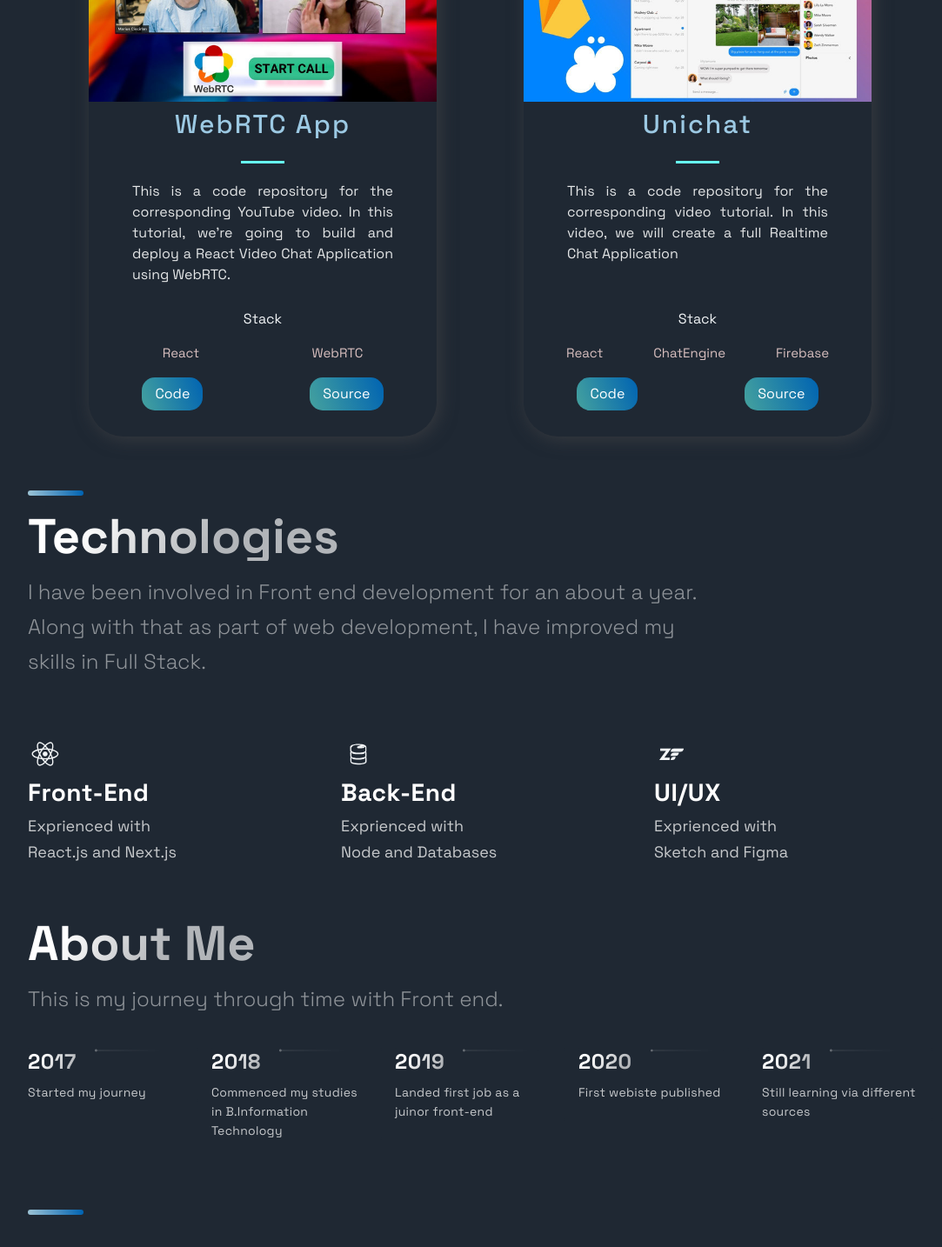
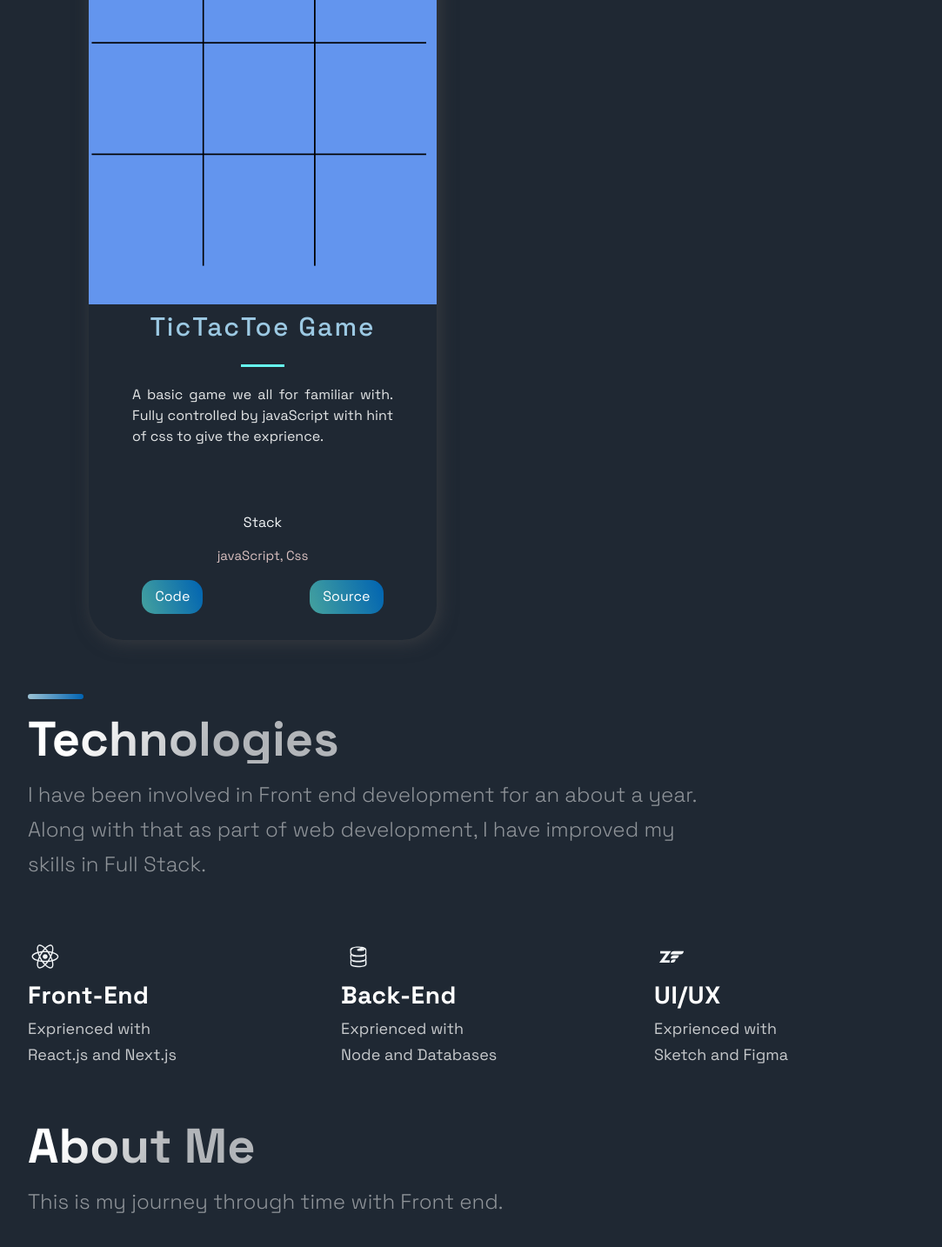
Before and after one commit to Loop545/protfolio2021, a Next.js app: page / in a window 1280 px wide. Shown: the part 1820-3254 px from the top of the page at 87% size, without its empty margins (88-1171 px from the left). Built offline with nearby package versions, Linux system fonts and the light colour scheme.

Commit message:
projects

```diff
--- a/src/constants/constants.js
+++ b/src/constants/constants.js
@@ -18,29 +18,29 @@
     id: 1,
   },
   {
-    title: 'WebRTC App',
-    description: "This is a code repository for the corresponding YouTube video. In this tutorial, we're going to build and deploy a React Video Chat Application using WebRTC.",
-      image: '/images/3.jpg',
-      tags: ['React', 'WebRTC'],
-    source: 'https://google.com',
-    visit: 'https://google.com',
+    title: 'TicTacToe Game',
+    description: "A basic game we all for familiar with. Fully controlled by javaScript with hint of css to give the exprience.",
+      image: '/images/tictactoe.png',
+      tags: ['javaScript, Css'],
+    source: 'https://github.com/Loop545/Basic-Tic-Tac-Toe',
+    visit: 'https://angry-goldstine-d8cf5c.netlify.app/?fbclid=IwAR3EWj2xAcH3xbzRxUUnOMNwVC54MHYfmDrPoV_axC0g5VJQm6Cinr-7rpo',
     id: 2,
   },
-  {
-    title: 'Unichat',
-    description: "This is a code repository for the corresponding video tutorial. In this video, we will create a full Realtime Chat Application",
-    image: '/images/4.jpg',
-    tags: ['React', 'ChatEngine', 'Firebase'],
-    source: 'https://google.com',
-    visit: 'https://google.com',
-    id: 3,
-  },
+  // {
+  //   title: 'Unichat',
+  //   description: "This is a code repository for the corresponding video tutorial. In this video, we will create a full Realtime Chat Application",
+  //   image: '/images/4.jpg',
+  //   tags: ['React', 'ChatEngine', 'Firebase'],
+  //   source: 'https://google.com',
+  //   visit: 'https://google.com',
+  //   id: 3,
+  // },
 ];
 
 export const TimeLineData = [
   { year: 2017, text: 'Started my journey', },
-  { year: 2018, text: 'Commenced my studies in B.Information Technology',},
+  { year: 2018, text: 'Enrolled in B.Information Technology',},
   { year: 2019, text: 'Landed first job as a juinor front-end', },
-  { year: 2020, text: 'First webiste published', },
-  { year: 2021, text: 'Still learning via different sources', },
+  { year: 2020, text: 'First personal project published', },
+  { year: 2021, text: 'Still exploring', },
 ];
```
